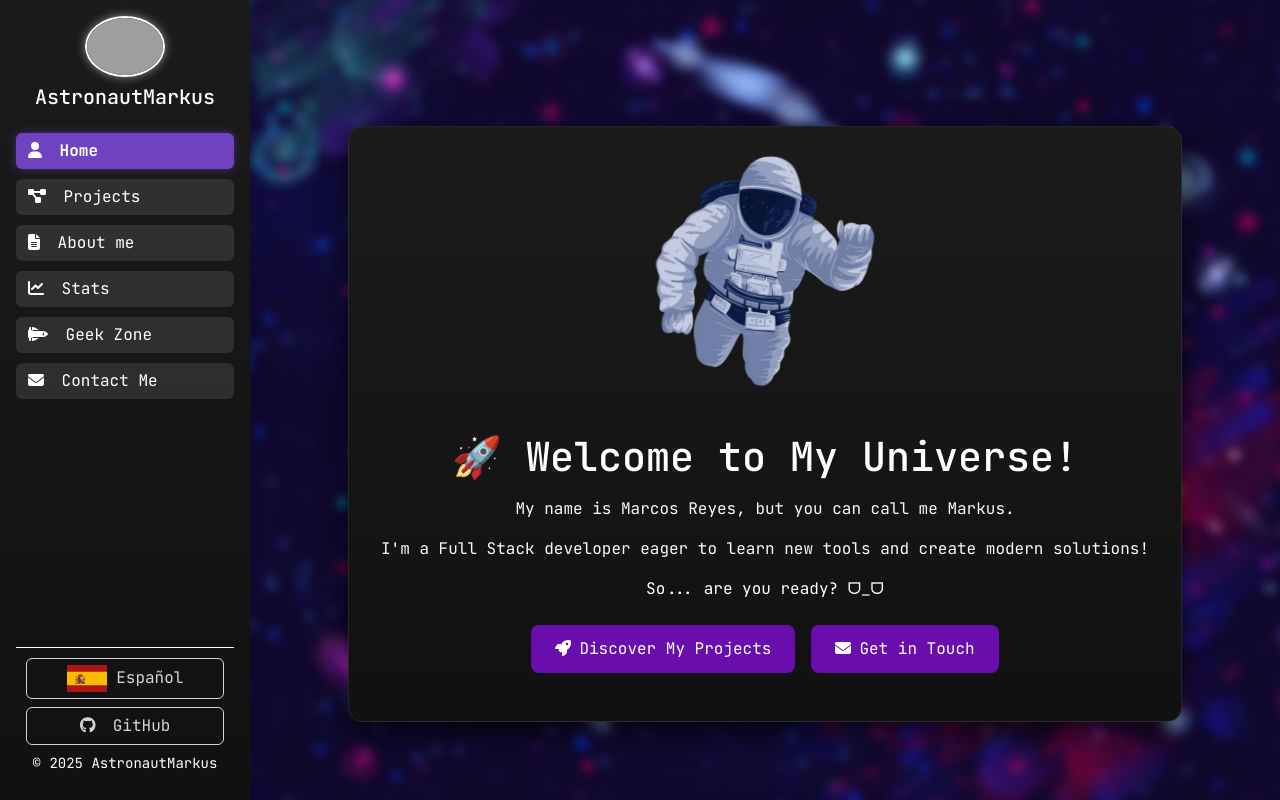
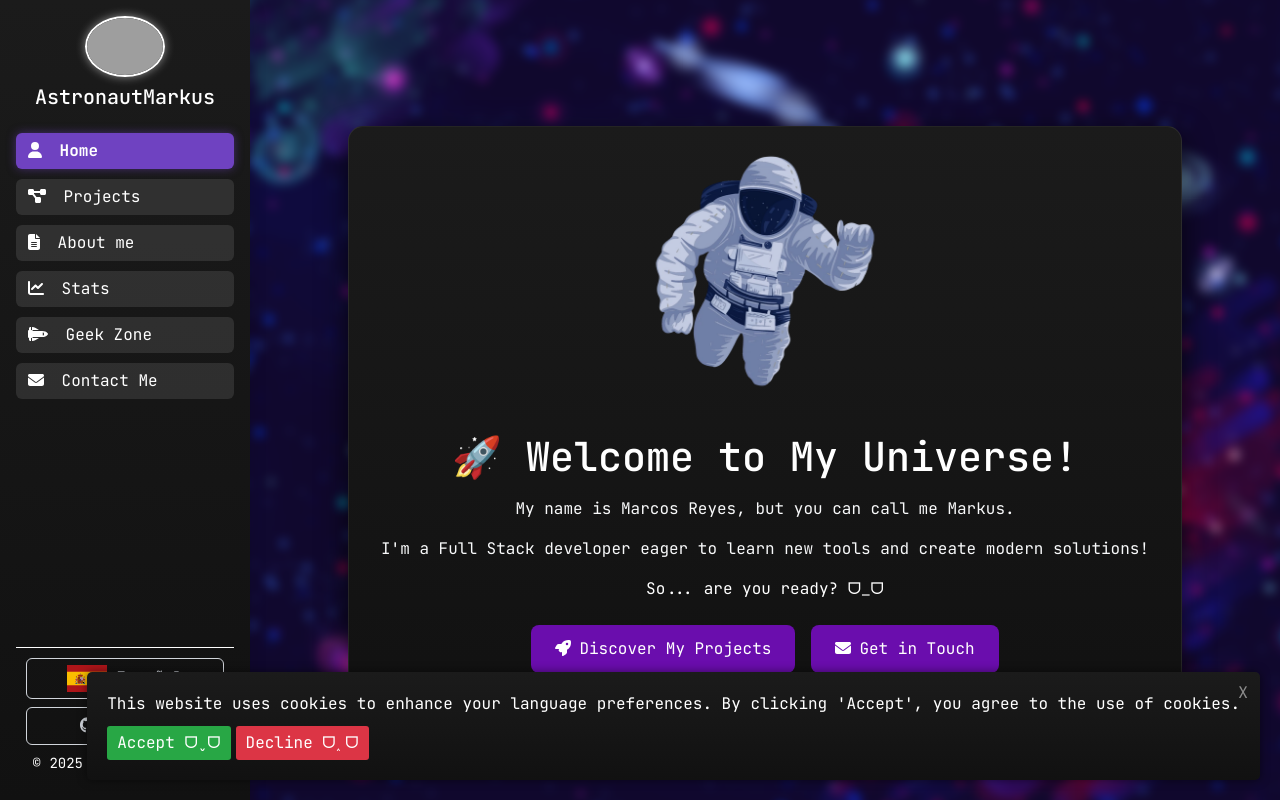
Before and after one commit to AstronautMarkus/Astrofolio, a React (Vite) app in the folder astronautmarkus/: page / in a window 1280 px wide. Built offline with nearby package versions, Linux system fonts and the light colour scheme; grey boxes are pictures that could not be loaded.

Commit message:
feat: implement cookies consent alert and localization updates

```diff
--- a/astronautmarkus/src/App.tsx
+++ b/astronautmarkus/src/App.tsx
@@ -1,6 +1,7 @@
 import { useState, useEffect } from 'react';
 import { CSSTransition, TransitionGroup } from 'react-transition-group';
 import Sidebar from './Components/Sidebar/Sidebar';
+import CookiesAlert from './Components/CookiesAlert/CookiesAlert';
 import './App.css';
 import './Transitions.css';
 
@@ -22,16 +23,48 @@ const App = () => {
   const [section, setSection] = useState('home');
   const [sidebarOpen, setSidebarOpen] = useState(false);
   const [locale, setLocale] = useState(enLocale);
+  const [cookiesAccepted, setCookiesAccepted] = useState(false);
 
+  // Load language from cookies or detect browser language
+  useEffect(() => {
+    // Check if cookies have been accepted
+    const cookiesConsent = document.cookie
+      .split('; ')
+      .find((row) => row.startsWith('cookiesAccepted='))
+      ?.split('=')[1];
 
+    if (cookiesConsent === 'true') {
+      setCookiesAccepted(true);
+    }
 
-  useEffect(() => {
-    const browserLanguage = navigator.language.startsWith('es') ? 'es' : 'en';
-    setLocale(browserLanguage === 'es' ? esLocale : enLocale);
+    // Check language from cookies or detect from browser
+    const savedLocale = document.cookie
+      .split('; ')
+      .find((row) => row.startsWith('locale='))
+      ?.split('=')[1];
+
+    if (savedLocale) {
+      setLocale(savedLocale === 'es' ? esLocale : enLocale);
+    } else {
+      const browserLanguage = navigator.language.startsWith('es') ? 'es' : 'en';
+      setLocale(browserLanguage === 'es' ? esLocale : enLocale);
+    }
   }, []);
+
 
   const toggleSidebar = () => {
     setSidebarOpen(!sidebarOpen);
+  };
+
+  const handleAcceptCookies = () => {
+    document.cookie = `locale=${locale === esLocale ? 'es' : 'en'}; path=/; max-age=31536000`; // Save language from cookies for 1 year
+    document.cookie = `cookiesAccepted=true; path=/; max-age=31536000`; // Save consent for 1 year
+    setCookiesAccepted(true);
+  };
+
+
+  const handleRejectCookies = () => {
+    setCookiesAccepted(false);
   };
 
   const renderContent = () => {
@@ -70,6 +103,9 @@ const App = () => {
           </CSSTransition>
         </TransitionGroup>
       </div>
+      {!cookiesAccepted && (
+        <CookiesAlert onAccept={handleAcceptCookies} onReject={handleRejectCookies} locale={locale}/>
+      )}
     </div>
   );
 };
--- /dev/null
+++ b/astronautmarkus/src/Components/CookiesAlert/CookiesAlert.css
@@ -0,0 +1,68 @@
+.cookies-alert {
+  position: fixed;
+  bottom: 20px;
+  right: 20px;
+  background: linear-gradient(to bottom, #1b1b1b, #111111);
+  color: white;
+  padding: 20px;
+  border-radius: 5px;
+  box-shadow: 0 0 10px rgba(0, 0, 0, 0.5);
+  z-index: 1000;
+  opacity: 0;
+  transition: opacity 2s;
+}
+
+.cookies-alert.visible {
+  opacity: 1;
+}
+
+.cookies-alert p {
+  margin: 0 0 10px;
+}
+
+.cookies-alert .btn-accept,
+.cookies-alert .btn-reject {
+  color: white;
+  border: none;
+  padding: 5px 10px;
+  margin-right: 5px;
+  cursor: pointer;
+  border-radius: 3px;
+}
+
+.cookies-alert .btn-accept {
+  background-color: #28a745;
+}
+
+.cookies-alert .btn-reject {
+  background-color: #dc3545;
+}
+
+.cookies-alert .btn-accept:hover {
+  background-color: #218838;
+}
+
+.cookies-alert .btn-reject:hover {
+  background-color: #c82333;
+}
+
+.cookies-alert .btn-close {
+  position: absolute;
+  top: 5px;
+  right: 5px;
+  background: none;
+  border: none;
+  color: white;
+  font-size: 16px;
+  cursor: pointer;
+}
+
+@media (max-width: 600px) {
+  .cookies-alert {
+    left: 50%;
+    bottom: 20px;
+    transform: translateX(-50%);
+    width: calc(100% - 40px);
+    max-width: 100%;
+  }
+}
--- /dev/null
+++ b/astronautmarkus/src/Components/CookiesAlert/CookiesAlert.tsx
@@ -0,0 +1,52 @@
+import React, { useState, useEffect } from 'react';
+import './CookiesAlert.css';
+
+interface CookiesAlertProps {
+  onAccept: () => void;
+  onReject: () => void;
+}
+
+const CookiesAlert: React.FC<CookiesAlertProps & { locale: any }> = ({ onAccept, onReject, locale }) => {
+  const [visible, setVisible] = useState(false);
+  const [fade, setFade] = useState(true);
+
+  useEffect(() => {
+    const rejectedUntil = localStorage.getItem('cookiesRejectedUntil');
+    if (!rejectedUntil || new Date() > new Date(rejectedUntil)) {
+      setVisible(true);
+    }
+  }, []);
+
+  const handleAccept = () => {
+    onAccept();
+    setFade(false);
+    setTimeout(() => setVisible(false), 1000);
+  };
+
+  const handleReject = () => {
+    onReject();
+    const tomorrow = new Date();
+    tomorrow.setDate(tomorrow.getDate() + 1);
+    localStorage.setItem('cookiesRejectedUntil', tomorrow.toISOString());
+    setFade(false);
+    setTimeout(() => setVisible(false), 1000);
+  };
+
+  const handleClose = () => {
+    setFade(false);
+    setTimeout(() => setVisible(false), 1000);
+  };
+
+  if (!visible) return null;
+
+  return (
+    <div className={`cookies-alert ${fade ? 'visible' : ''}`}>
+      <button onClick={handleClose} className="btn-close">X</button>
+      <p>{locale.cookiesLanguageInfo}</p>
+      <button onClick={handleAccept} className="btn-accept">{locale.cookiesAccept}</button>
+      <button onClick={handleReject} className="btn-reject">{locale.cookiesDecline}</button>
+    </div>
+  );
+};
+
+export default CookiesAlert;
--- a/astronautmarkus/src/Components/Sidebar/Sidebar.tsx
+++ b/astronautmarkus/src/Components/Sidebar/Sidebar.tsx
@@ -17,8 +17,20 @@ interface SidebarProps {
 const Sidebar = ({ section, setSection, sidebarOpen, toggleSidebar, locale, setLocale }: SidebarProps) => {
   const currentYear = new Date().getFullYear();
 
+  // Leer si el usuario aceptó cookies
+  const cookiesAccepted = document.cookie
+    .split('; ')
+    .find((row) => row.startsWith('cookiesAccepted='))
+    ?.split('=')[1] === 'true';
+
   const toggleLanguage = () => {
-    setLocale(locale === enLocale ? esLocale : enLocale);
+    const newLocale = locale === enLocale ? esLocale : enLocale;
+    setLocale(newLocale);
+
+    // Guardar el idioma solo si el usuario aceptó cookies
+    if (cookiesAccepted) {
+      document.cookie = `locale=${newLocale === esLocale ? 'es' : 'en'}; path=/; max-age=31536000`;
+    }
   };
 
   return (
--- a/astronautmarkus/src/locales/en.json
+++ b/astronautmarkus/src/locales/en.json
@@ -100,5 +100,8 @@
   "abbybotwebsiteDescription": "Informative website with details and updates about the AbbyBot project. Improved version of the original website.",
   "oldabbybotwebsiteDescription": "Informative website with details and updates about the AbbyBot project. Original version of the website.",
   "abbybotAPIDescription": "RESTful API for the AbbyBot project, providing endpoints for the website features.",
-  "discordabbybotDescription": "Multi-functional Discord bot with management and entertainment features."
+  "discordabbybotDescription": "Multi-functional Discord bot with management and entertainment features.",
+  "cookiesLanguageInfo": "This website uses cookies to enhance your language preferences. By clicking 'Accept', you agree to the use of cookies.",
+  "cookiesAccept": "Accept ᗜˬᗜ",
+  "cookiesDecline": "Decline ᗜ˰ᗜ"
 }
--- a/astronautmarkus/src/locales/es.json
+++ b/astronautmarkus/src/locales/es.json
@@ -100,5 +100,8 @@
   "abbybotwebsiteDescription":"Sitio web informativo con detalles y actualizaciones del proyecto AbbyBot. Version mejorada del sitio web original.",
   "oldabbybotwebsiteDescription": "Sitio web informativo con detalles y actualizaciones sobre el proyecto AbbyBot. Versión original del sitio web.",
   "abbybotAPIDescription":"API RESTful para el proyecto AbbyBot, proporcionando puntos finales para las características del sitio web.",
-  "discordabbybotDescription":"Bot de Discord multifuncional con características de gestión y entretenimiento."
+  "discordabbybotDescription":"Bot de Discord multifuncional con características de gestión y entretenimiento.",
+  "cookiesLanguageInfo": "Este sitio web utiliza cookies para mejorar tus preferencias de idioma. Al hacer clic en 'Aceptar', aceptas el uso de cookies.",
+  "cookiesAccept": "Aceptar ᗜˬᗜ",
+  "cookiesDecline": "Rechazar ᗜ˰ᗜ"
 }
```
